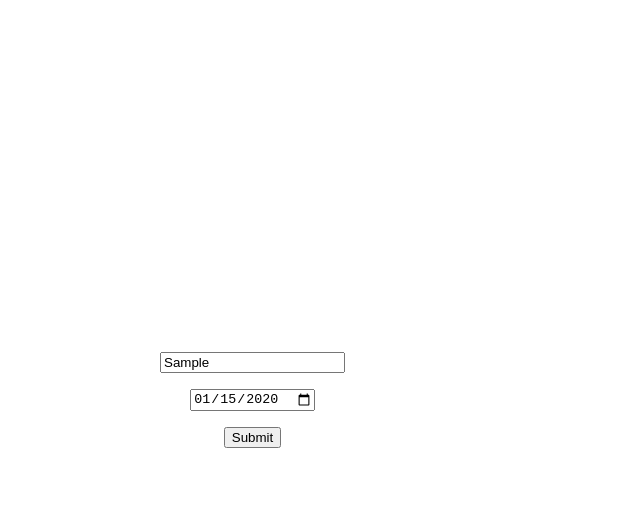
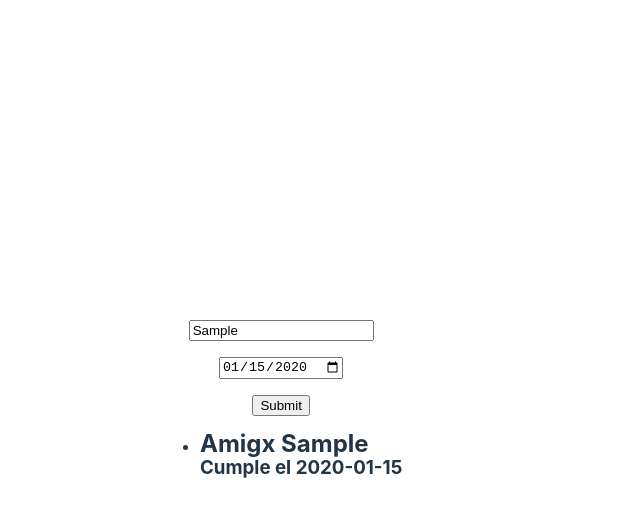
Before and after one commit to Gon-Dev/BirthdApp, a React (Vite) app: page / in a window 1280 px wide. Both pictures are taken after typing "Sample", "2020-01-15" into the empty fields and a click on the input 252 px from the left and 437 px from the top of the page. Shown: the top 516 px of the page, without its empty margins (0-640 px from the left). Built offline with nearby package versions, Linux system fonts and the light colour scheme.

Commit message:
added functionality to show friends name and date in list as the user inputs data, working as an ugly todolist until now

```diff
--- a/package.json
+++ b/package.json
@@ -9,6 +9,8 @@
     "preview": "vite preview"
   },
   "dependencies": {
+    "firebase": "^9.9.2",
+    "lowdb": "^3.0.0",
     "react": "^18.2.0",
     "react-dom": "^18.2.0"
   },
--- a/src/App.jsx
+++ b/src/App.jsx
@@ -1,10 +1,28 @@
+import React, { useEffect } from 'react'
 import './App.css'
 import BirthdayForm from './components/BirthdayForm.jsx'
+import BirthdayList from './components/BirthdayList.jsx'
+
 function App() {
+
+  const [birthdaysList,setBirthdaysList] = React.useState([]);
+
+  const updateBirthdaysList = (birthdays) => {
+    setBirthdaysList([...birthdaysList,birthdays])
+  }
+
+
   return (
+
     <div className="App">
-      <BirthdayForm />
+      <BirthdayForm
+        updateBirthdaysList={updateBirthdaysList}
+      />
+      <BirthdayList
+        birthdayList={birthdaysList}
+      />
     </div>
+
   )
 }
 
--- a/src/components/Birthday.jsx
+++ b/src/components/Birthday.jsx
@@ -1,11 +1,19 @@
+const Birthday = (props) => {
+    // cumple ya pasó este año?
+    //  SI (true) => calcular cuanto falta para el año que viene
+    //  NO (false) => calcular cuanto falta para este año
+    const today = new Date();
+    const birthdayDate = new Date(props.fecha +'T00:00:00');
+    console.log(birthdayDate.toLocaleDateString());
+    console.log(`la fecha ingresada ${birthdayDate} // la fecha actual ${today}`);
 
-const Birthday = (props) => {
   return (
-    <div>
-        <h3>Nombre:{props.nombre}</h3>
-        <p>Fecha: {props.fecha}</p>
-    </div>
+
+    <li>
+      <h2>Amigx {props.nombre}</h2>
+      <h3>Cumple el {props.fecha}</h3>
+    </li>
+
   )
 }
-
 export default Birthday;
--- a/src/components/BirthdayForm.jsx
+++ b/src/components/BirthdayForm.jsx
@@ -1,19 +1,20 @@
 import React, {useState} from "react";
-import Birthday from './Birthday.jsx'
-const BirthdayList = () => {
-  const [birthdayData, setbirthdayData] = React.useState({nombre:"", fecha:""});
-  console.log(birthdayData);
+
+const BirthdayForm = ({updateBirthdaysList}) => {
+
+  const [birthdayFormData, setBirthdayFormData] = React.useState({nombre:"", fecha:""});
   const handleChange = (event) => {
-    setbirthdayData( prevbirthdayData => {
+    setBirthdayFormData( prevBirthdayFormData => {
       return {
-        ...prevbirthdayData,
+        ...prevBirthdayFormData,
         [event.target.name]: event.target.value
       }
     })
   }
   const handleSubmit = (event) => {
+    //localStorage.setItem(birthdayFormData.nombre,JSON.stringify(birthdayFormData))
     event.preventDefault();
-    console.log("form submitteado");
+    updateBirthdaysList(birthdayFormData);
   }
   return (
     <form className="birthday-form">
@@ -22,13 +23,13 @@ const BirthdayList = () => {
         placeholder="Nombre"
         onChange={handleChange}
         name="nombre"
-        value={birthdayData.nombre}
+        value={birthdayFormData.nombre}
       />
       <input
         type="date"
         name="fecha"
         onChange={handleChange}
-        value={birthdayData.fecha}
+        value={birthdayFormData.fecha}
       />
       <input
         type="submit"
@@ -37,4 +38,4 @@ const BirthdayList = () => {
   )
 }
 
-export default BirthdayList;
+export default BirthdayForm;
--- /dev/null
+++ b/src/components/BirthdayList.jsx
@@ -0,0 +1,26 @@
+import Birthday from './Birthday.jsx'
+
+const BirthdayList = ({birthdayList}) => {
+
+  const birthdayToShow = birthdayList.map ( birthday => {
+
+    return (
+
+      <Birthday
+        nombre={birthday.nombre}
+        fecha={birthday.fecha}
+      />
+    )
+
+  })
+
+  return (
+
+    <ul>
+      {birthdayToShow}
+    </ul>
+
+  )
+}
+
+export default BirthdayList;
```
Also changed, not shown: 2 other files (tests, documents, lock files or other folders).
